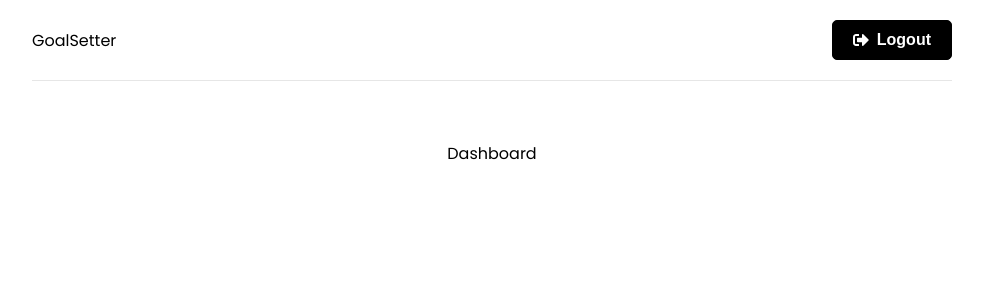
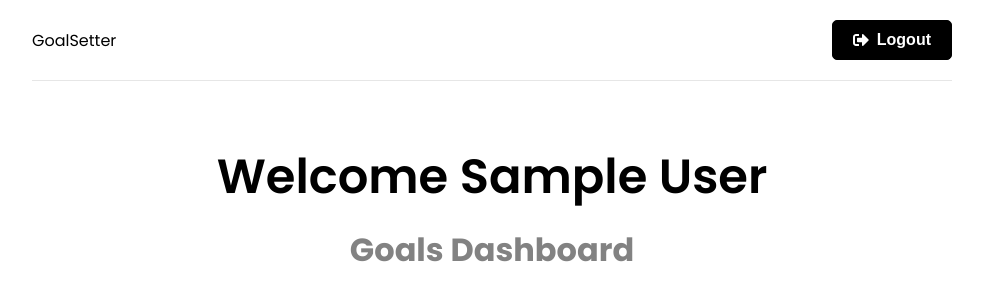
Before and after one commit to DsamarakooN/mern-tutorial, a React (Create React App) app in the folder frontend/: page / in a window 1280 px wide. Shown: the top 300 px of the page, without its empty margins (148-1131 px from the left). Built offline with nearby package versions, Linux system fonts and the light colour scheme; sample sign-in values are in the browser's storage.

Commit message:
dashboard updated

```diff
--- a/frontend/src/pages/Dashboard.jsx
+++ b/frontend/src/pages/Dashboard.jsx
@@ -16,7 +16,12 @@ function Dashboard() {
   }, [user, navigate])
 
   return (
-    <div>Dashboard</div>
+    <>
+      <section className="heading">
+        <h1>Welcome {user && user.name}</h1>
+        <p>Goals Dashboard</p>
+      </section>
+    </>
   )
 }
 
```
